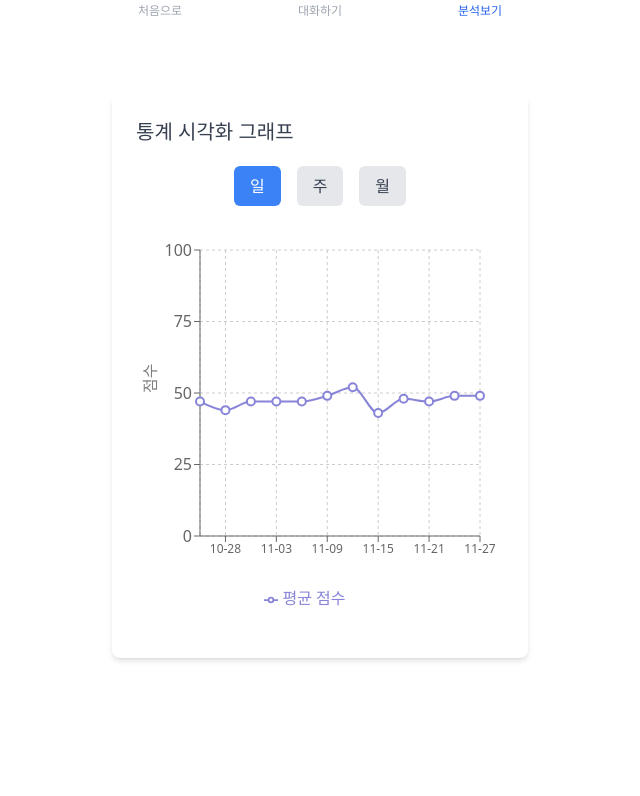
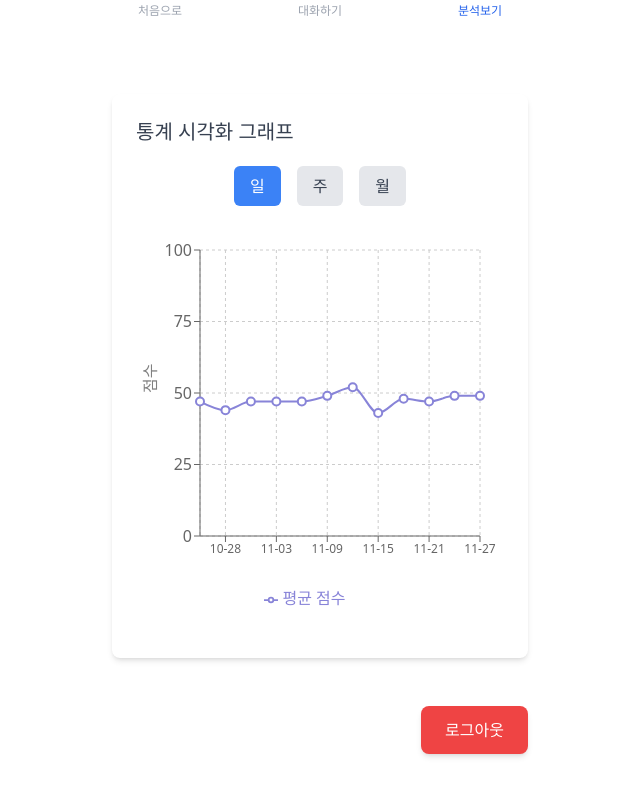
Before and after one commit to liupei8979/clear-mind-client, a React (Vite) app: page /mypage in a window 1280 px wide. Shown: the part 770-1566 px from the top of the page, without its empty margins (320-960 px from the left). Before the commit the page ends 1524 px from the top, so only its background shows below. Built offline with nearby package versions, Linux system fonts and the light colour scheme; no server answers; sample sign-in values are in the browser's storage.

Commit message:
Feat: 로그아웃 추가

```diff
--- a/src/pages/mypage/Mypage.jsx
+++ b/src/pages/mypage/Mypage.jsx
@@ -1,7 +1,19 @@
 import StatisticalGraph from '@/components/mypage/StatisticalGraph'
 import UserInfo from '@/components/mypage/UserInfo'
+import { useNavigate } from 'react-router-dom'
 
 const Mypage = () => {
+    const navigate = useNavigate()
+
+    const handleLogout = () => {
+        // localStorage에서 인증 정보 삭제
+        localStorage.removeItem('token')
+        localStorage.removeItem('userId')
+
+        // 루트 경로로 이동
+        navigate('/')
+    }
+
     return (
         <div className="flex flex-col min-h-screen">
             {/* 메인 콘텐츠 영역 */}
@@ -19,6 +31,16 @@ const Mypage = () => {
                         <StatisticalGraph />
                     </div>
                 </div>
+
+                <div className="w-full py-4">
+                    <div className="max-w-4xl mx-auto flex justify-end px-4">
+                        <button
+                            onClick={handleLogout}
+                            className="bg-red-500 text-white px-6 py-3 rounded-lg shadow-md hover:bg-red-600 transition">
+                            로그아웃
+                        </button>
+                    </div>
+                </div>
             </div>
         </div>
     )
```
